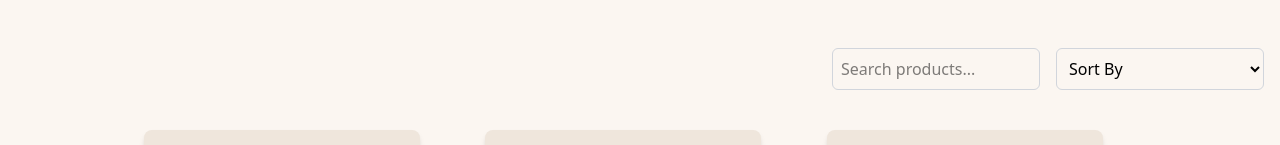
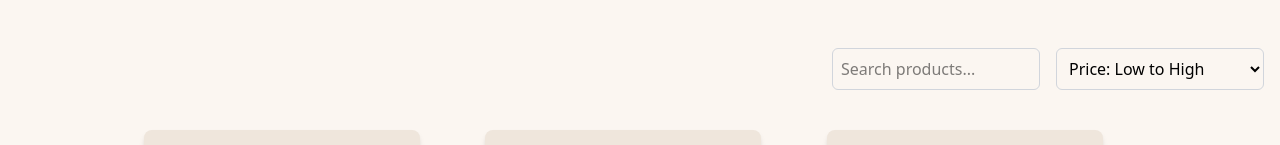
Before and after one commit to Shrilesh-Dhobale/icp12-group-project-4-react-dermacart-website, a React (Vite) app: page /products in a window 1280 px wide. Shown: the top 145 px of the page. Built offline with nearby package versions, Linux system fonts and the light colour scheme.

Commit message:
Cond added for LowtoHigh

```diff
--- a/src/views/Products.jsx
+++ b/src/views/Products.jsx
@@ -6,6 +6,10 @@ import { useState } from 'react'
 
 function Products() {
   const [sortItem, setSortItem] = useState('');
+
+  if (sortItem === 'LowtoHigh') {
+    products.sort((a, b) => a.price - b.price);
+  }
   return (
     <div className="min-h-screen py-8" style={{ backgroundColor: BG_color }}>
       <div className='flex flex-row-reverse p-4 gap-4'>
@@ -14,7 +18,7 @@ function Products() {
           onChange={(e) => setSortItem(e.target.value)}
           className="w-1/6 p-2 mb-6 rounded-md border border-gray-300 focus:outline-none focus:ring-1"
         >
-        <option value="default">Sort By</option>
+        <option value="default" disabled>Sort by</option>
         <option value="LowtoHigh">Price: Low to High</option>
         <option value="HightoLow">Price: High to Low</option>
         <option value="NameAtoZ">Name: A to Z</option>
```
